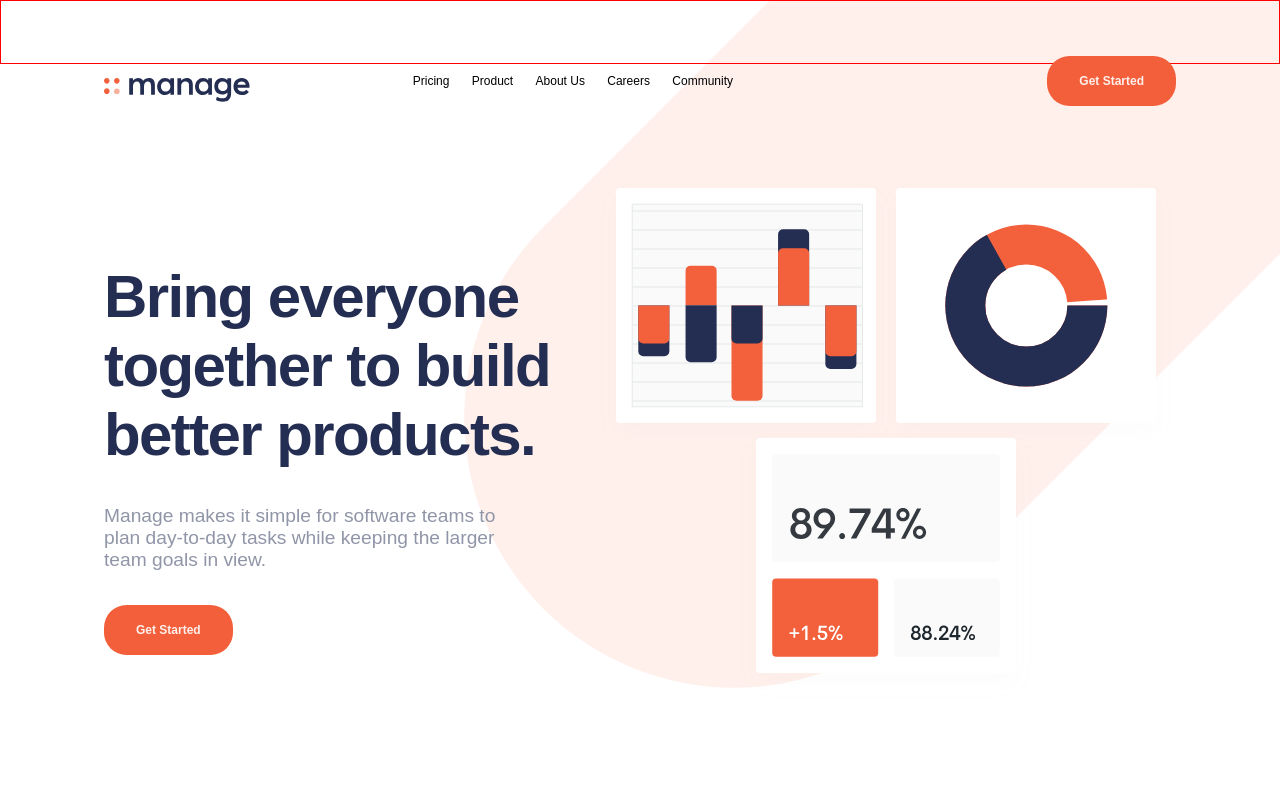
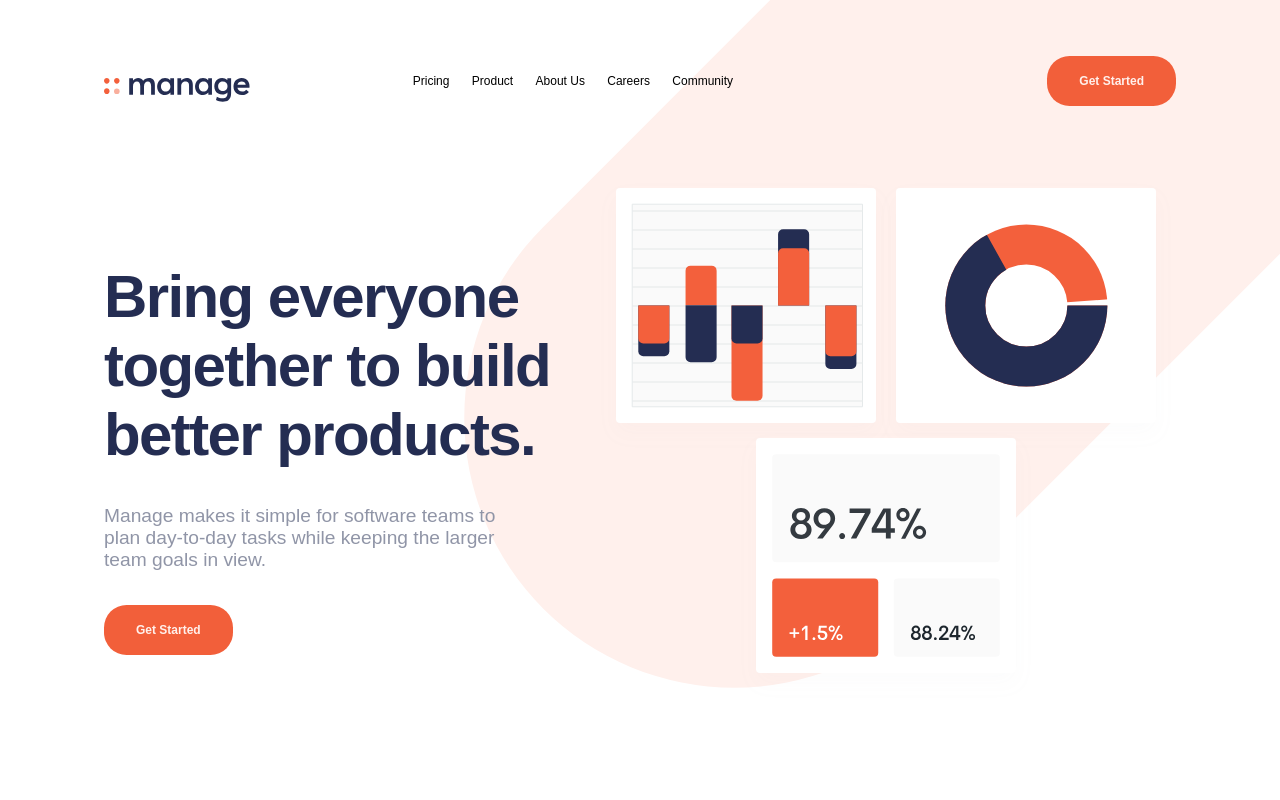
Before and after one commit to ChesterCabahug/manage, a plain HTML site: page index.html in a window 1280 px wide. Shown: the top 800 px of the page. Drawn offline with nearby package versions, Linux system fonts and the light colour scheme; files that its build step writes are made by us from their sources; a web font is replaced by a local one.

Commit message:
removed border

```diff
--- a/css/layout/_headerNav.scss
+++ b/css/layout/_headerNav.scss
@@ -9,7 +9,7 @@ disables scroll when the user opens the hamburger menu
 //================================================================
 
 header {
-    border: 1px solid red;
+    // border: 1px solid red;
     height: 4rem;
     position: fixed;
 
```
